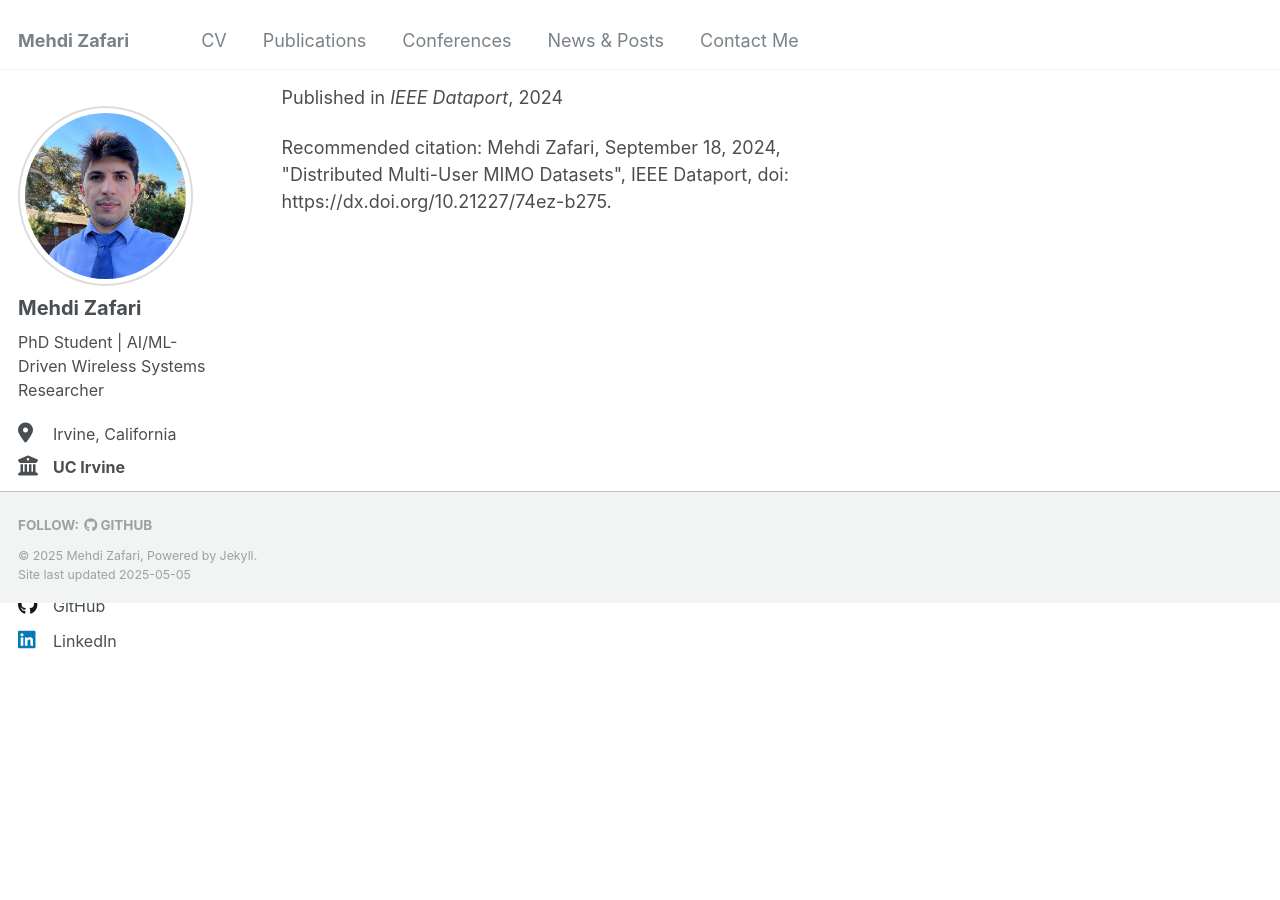
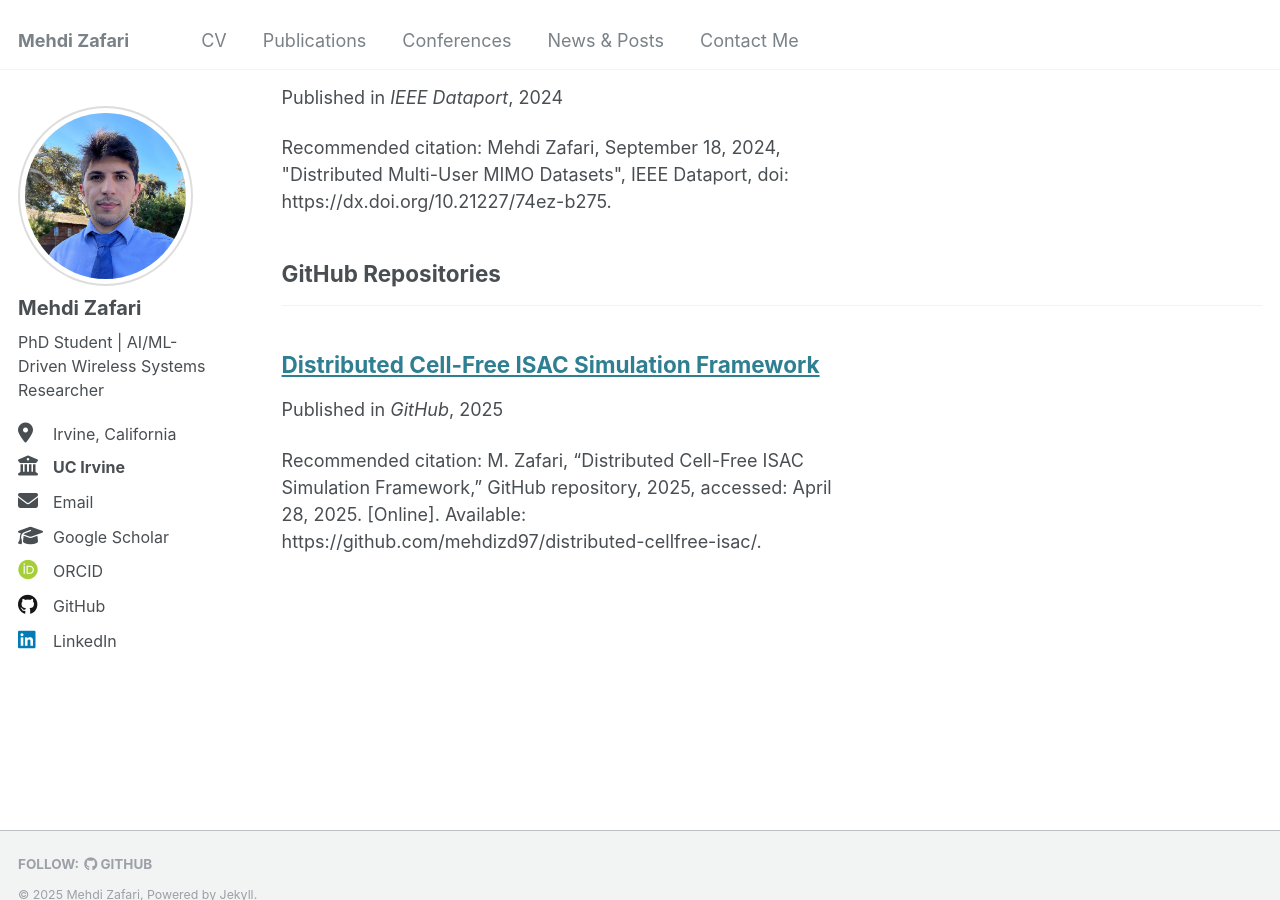
Before and after one commit to MehdiZD97/mehdizd97.github.io, a Jekyll site: the page built from _pages/publications.html, in a window 1280 px wide and 900 px high, scrolled down 1907 px. Built offline with Jekyll 4.4.1, drawn with Linux system fonts in a browser that asks for light colours; some web fonts are replaced.

Commit message:
Added ISAC github repo information

```diff
--- a/_config.yml
+++ b/_config.yml
@@ -93,6 +93,8 @@
     title: 'Conference Papers'
   datasets:
     title: 'Datasets'
+  repos:
+    title: 'GitHub Repositories'
 
 # Site Settings
 teaser                   :  # filename of teaser fallback teaser image placed in /images/, .e.g. "500x300.png"
--- /dev/null
+++ b/_publications/2025-04-repo-distributed_cellfree_isac.md
@@ -0,0 +1,20 @@
+---
+title: "Distributed Cell-Free ISAC Simulation Framework"
+collection: publications
+category: repos
+permalink: /publications/2025-04-repo-distributed_cellfree_isac
+excerpt: ''
+date: 2025-04-28
+venue: 'GitHub'
+#slidesurl: 'https://academicpages.github.io/files/slides1.pdf'
+#paperurl: 'https://ieeexplore.ieee.org/document/9827783'
+citation: 'M. Zafari, “Distributed Cell-Free ISAC Simulation Framework,”
+GitHub repository, 2025, accessed: April 28, 2025. [Online]. Available:
+https://github.com/mehdizd97/distributed-cellfree-isac/.'
+---
+
+This repository contains the Python-based simulation framework for the algorithms proposed in our research paper:
+
+**Coordinated Decentralized Resource Optimization for Cell-Free ISAC Systems**.
+
+[Link to Repository](https://github.com/MehdiZD97/distributed-cellfree-isac)
```
Also changed, not shown: _pages/about.md (+9 -7 lines).
